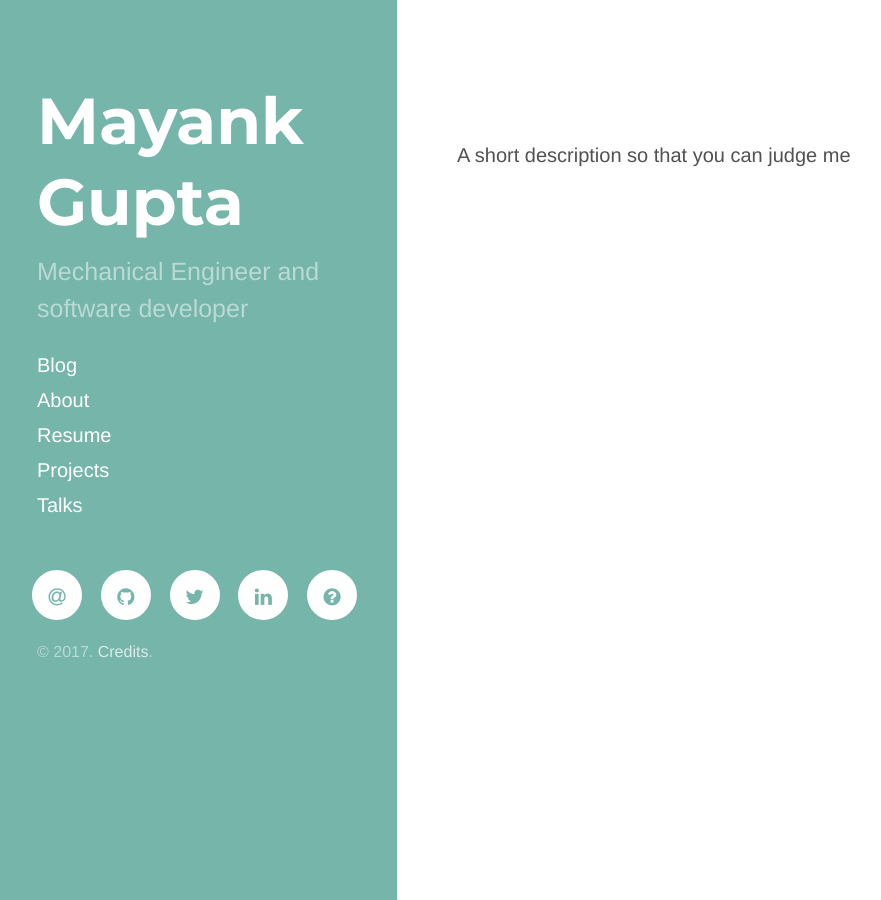
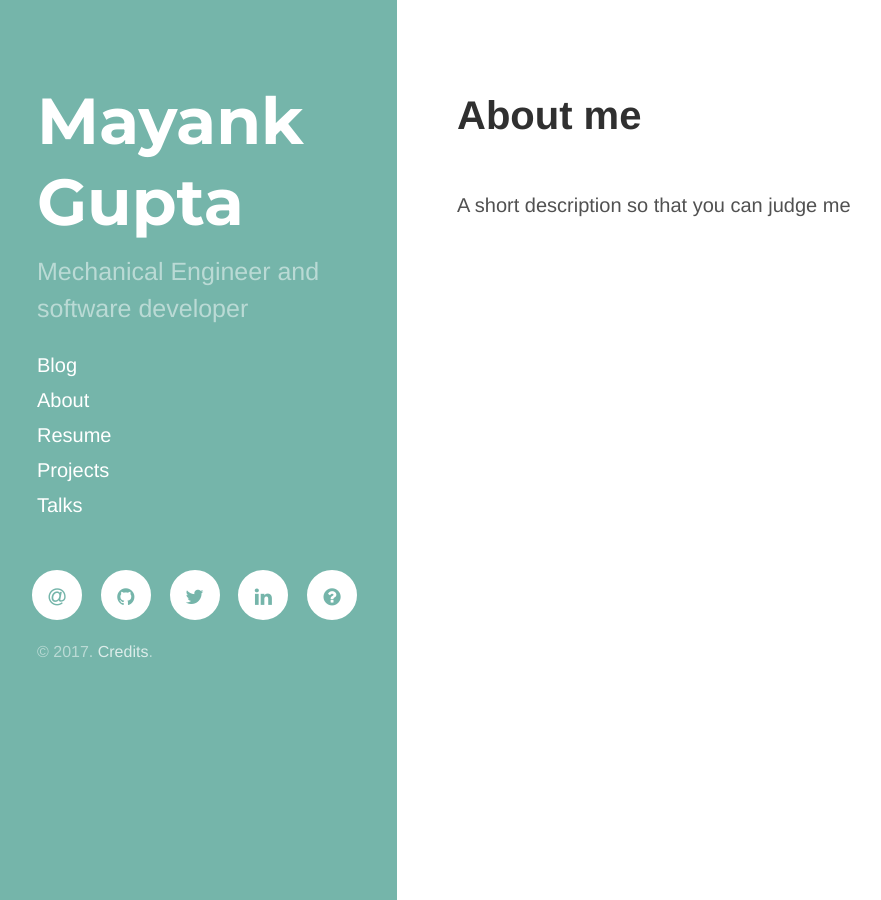
Before and after one commit to arcruiton/mayankgupta.gq, a Jekyll site: the page built from About/index.md, in a window 1280 px wide. Shown: the whole page, without its empty margins (3-884 px from the left). Built offline with Jekyll 4.4.1, drawn with Linux system fonts in a browser that asks for light colours; nearby versions of some CDN libraries; our own code applies the rules of GitHub Pages for plain Markdown files.

Commit message:
Update index.md

```diff
--- a/About/index.md
+++ b/About/index.md
@@ -1 +1,6 @@
+---
+layout: page
+title: About me
+---
+
 A short description so that you can judge me
```
